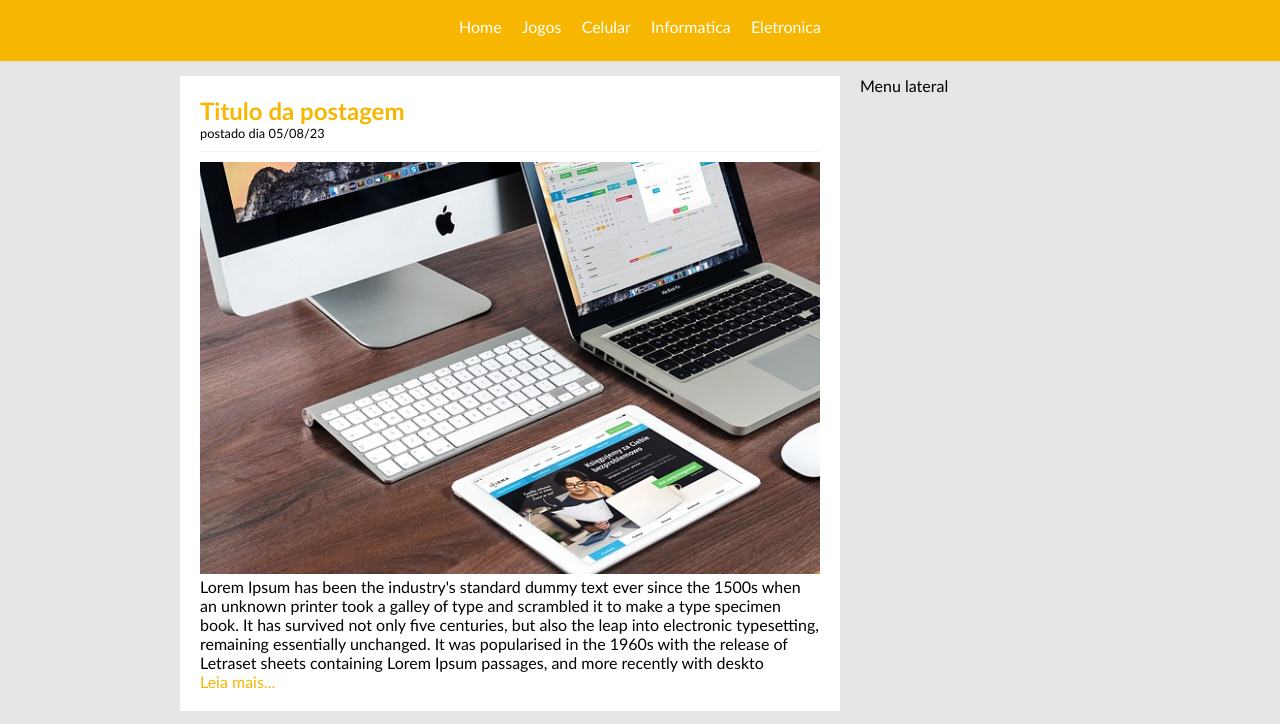
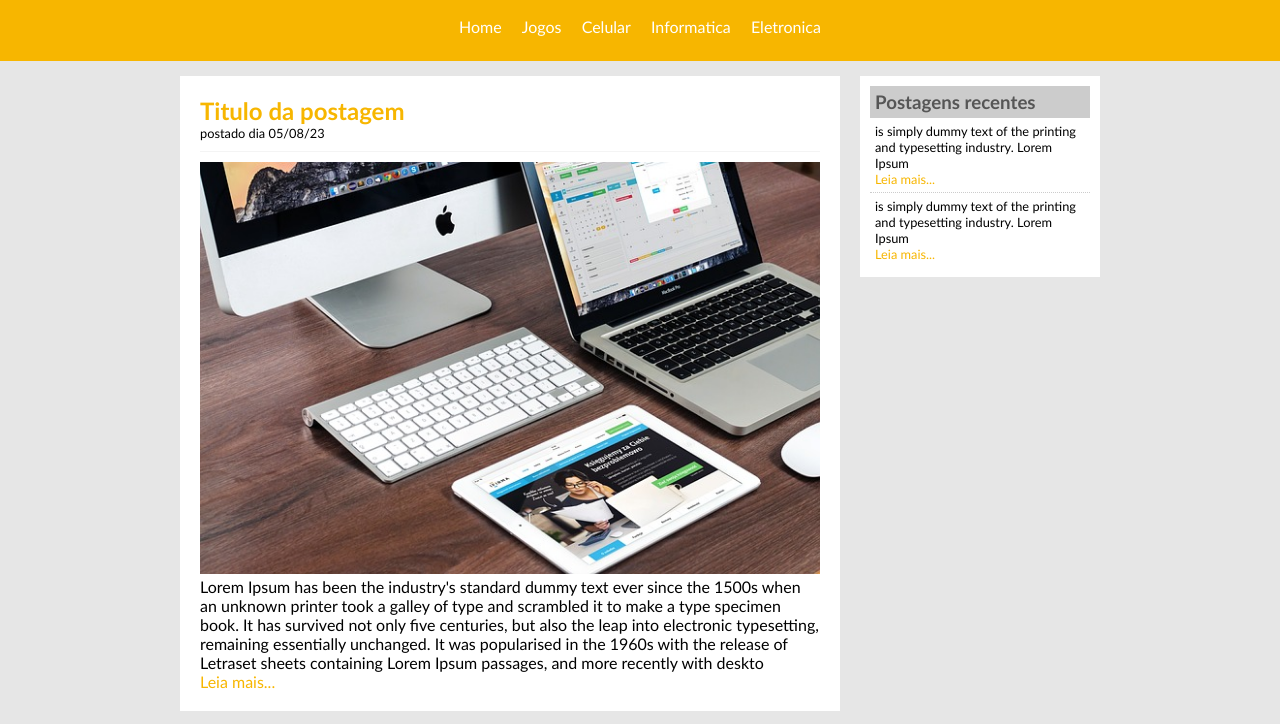
Before and after one commit to danielBRTanimacao/projeto-site-techblog, a plain HTML site: page index.html in a window 1280 px wide. Shown: the part 76-800 px from the top of the page. Drawn offline with Linux system fonts and the light colour scheme.

Commit message:
update site

```diff
--- a/index.html
+++ b/index.html
@@ -61,7 +61,19 @@
 
             </div>
             <div id="area-side">
-                Menu lateral
+
+                <div class="side-content">
+                    <h3>Postagens recentes</h3>
+                    <div class="post-side">
+                        <p>is simply dummy text of the printing and typesetting industry. Lorem Ipsum</p>
+                        <a href="">Leia mais...</a>
+                    </div>
+                    <div class="post-side", style="border-bottom: none;">
+                        <p>is simply dummy text of the printing and typesetting industry. Lorem Ipsum</p>
+                        <a href="">Leia mais...</a>
+                    </div>
+                </div>
+
             </div>
             <!--BaseBoard-->
             <div id="baseboard">
--- a/style/style.css
+++ b/style/style.css
@@ -20,12 +20,18 @@ h2 {
     color: #f7b600;
 }
 
+h3 {
+    color: #565656;
+    background: #CCC;
+    padding: 5px;
+}
+
 .white {
     color: white;
 }
 
 .data-post {
-    font-size: 0.8em;
+    font-size: .8em;
     border-bottom: 1px solid #f4f4f4;
     padding-bottom: 10px;
     margin-bottom: 10px;
@@ -89,6 +95,18 @@ a:hover {
     background: white;
 }
 
+.side-content {
+    background: white;
+    padding: 10px;
+    margin-bottom: 20px;
+}
+
+.post-side {
+    font-size: .8em;
+    padding: 5px;
+    border-bottom: 1px dotted #CCC;
+}
+
 /* Rodape */
 #baseboard {
     clear: both;
```
